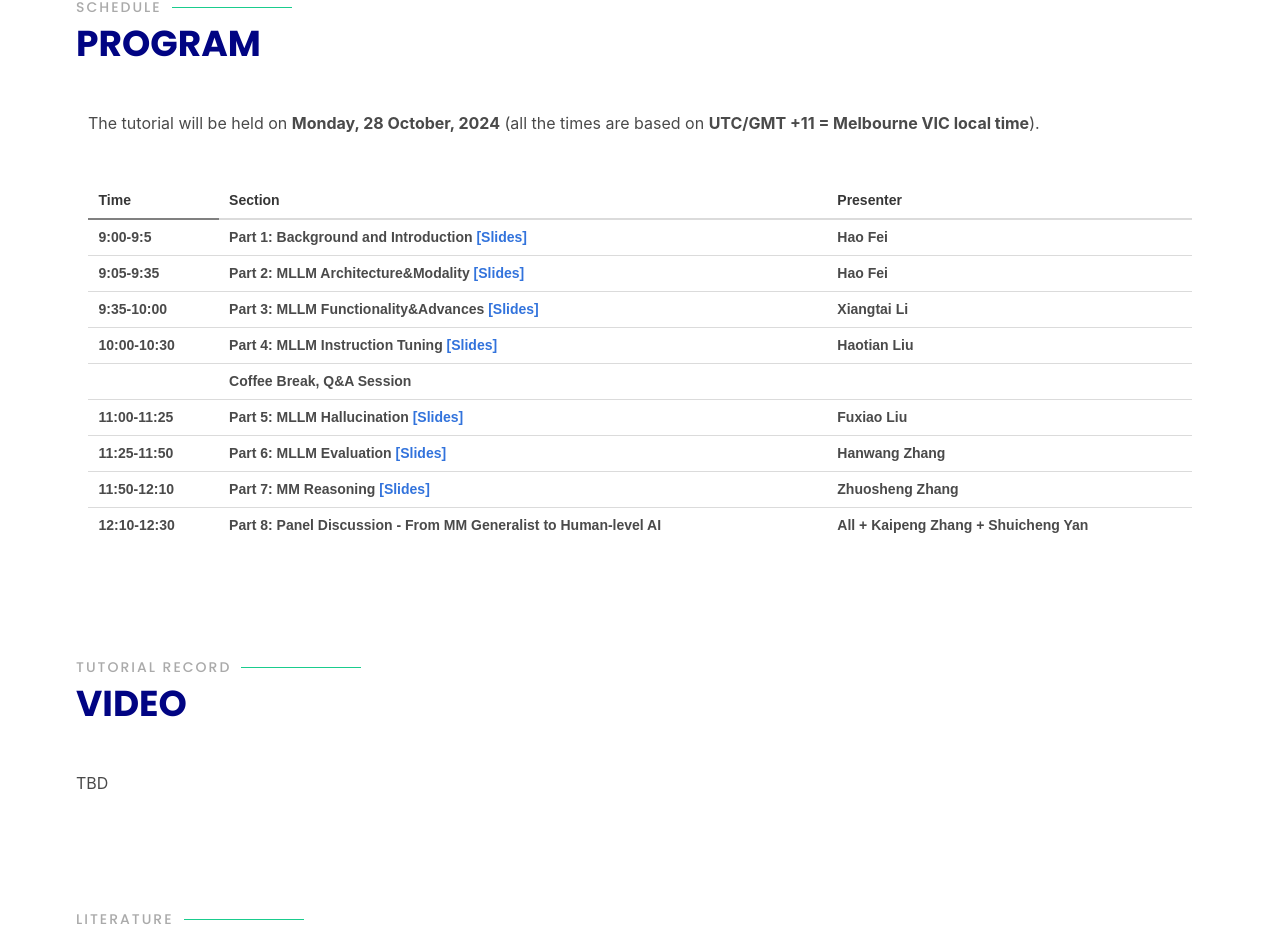
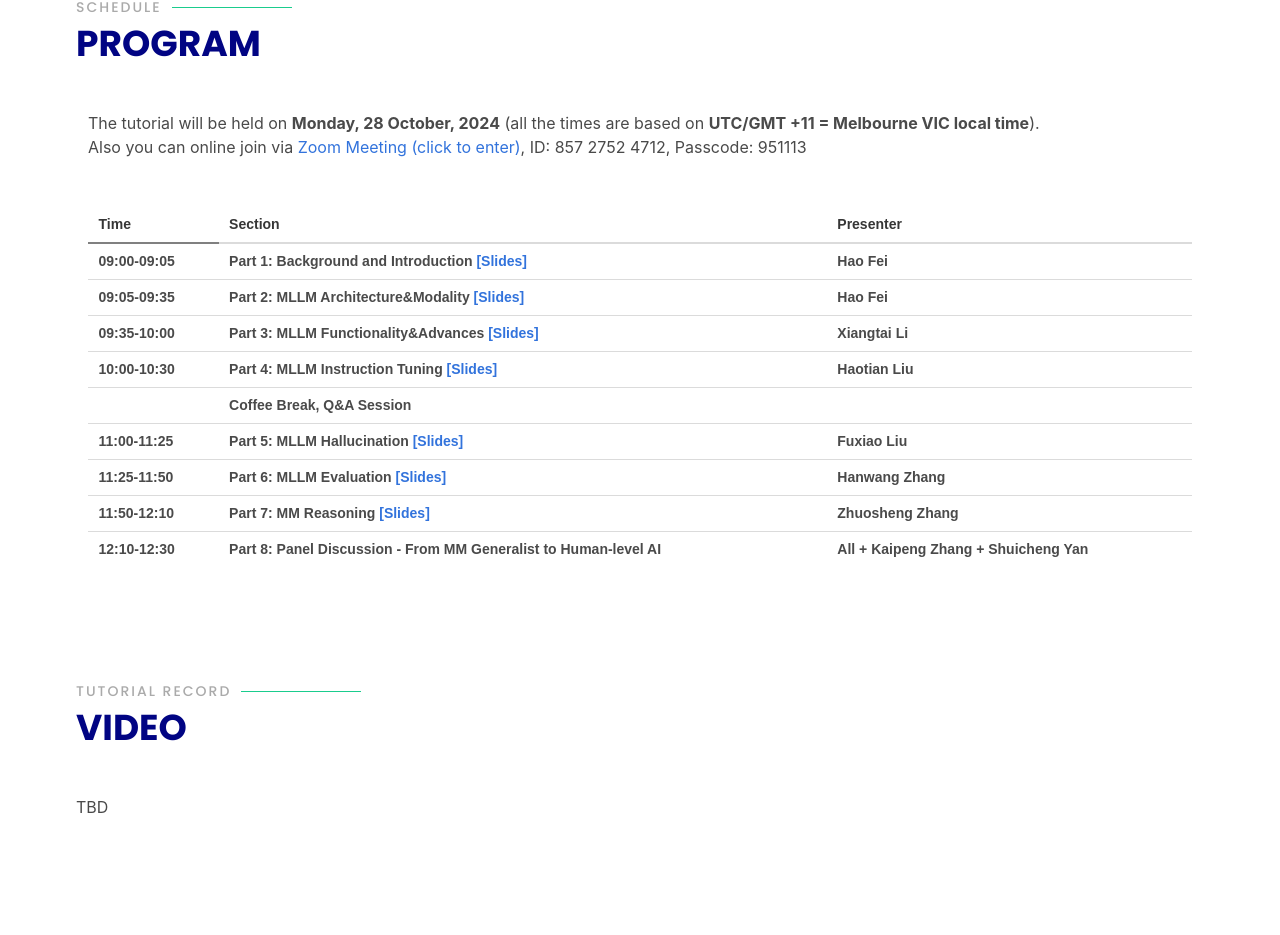
Before and after one commit to MLLM2024/ACM-MM2024, a plain HTML site: page index.html in a window 1280 px wide. Shown: the part 1965-2900 px from the top of the page. Drawn offline with Linux system fonts and the light colour scheme.

Commit message:
Update index.html

```diff
--- a/index.html
+++ b/index.html
@@ -558,7 +558,7 @@
          The tutorial will be held on <b>Monday, 28 October, 2024</b> (all the times are based on <b>UTC/GMT +11 = Melbourne VIC local time</b>).
 <!--           The tutorial has the following tentative schedule, which will be updated later. -->
         </p>
-
+	<p>Also you can online join via <a href="https://is.gd/Yv1hfr">Zoom Meeting (click to enter)</a>, ID: 857 2752 4712, Passcode: 951113</p>
       <br>
       <br>
       <div class="content has-text-justified">
@@ -582,17 +582,17 @@
           </thead>
           <tbody>
             <tr>
-              <td class="tg-0lax">9:00-9:5</td>
+              <td class="tg-0lax">09:00-09:05</td>
               <td class="tg-0lax">Part 1: Background and Introduction  <a href="assets/slides/#" target='_blank'>[Slides]</a></td>
               <td class="tg-0lax">Hao Fei</td>
             </tr>
             <tr>
-              <td class="tg-0lax">9:05-9:35</td>
+              <td class="tg-0lax">09:05-09:35</td>
               <td class="tg-0lax">Part 2: MLLM Architecture&Modality <a href="assets/slides/#" target='_blank'>[Slides]</a></td>
               <td class="tg-0lax">Hao Fei</td>
             </tr>
             <tr>
-              <td class="tg-0lax">9:35-10:00</td>
+              <td class="tg-0lax">09:35-10:00</td>
               <td class="tg-0lax">Part 3: MLLM Functionality&Advances <a href="assets/slides/#" target='_blank'>[Slides]</a></td>
               <td class="tg-0lax">Xiangtai Li</td>
             </tr>
```
